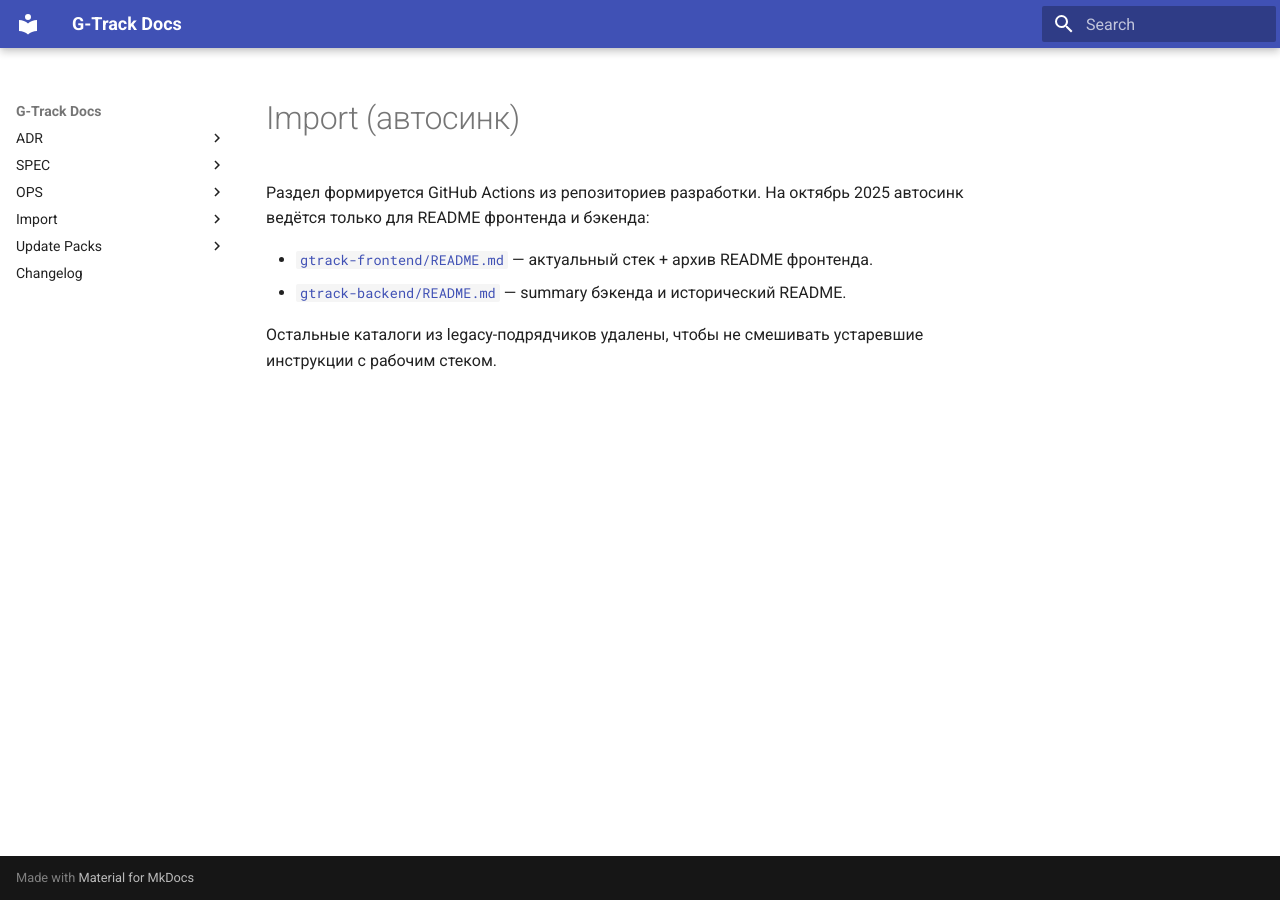
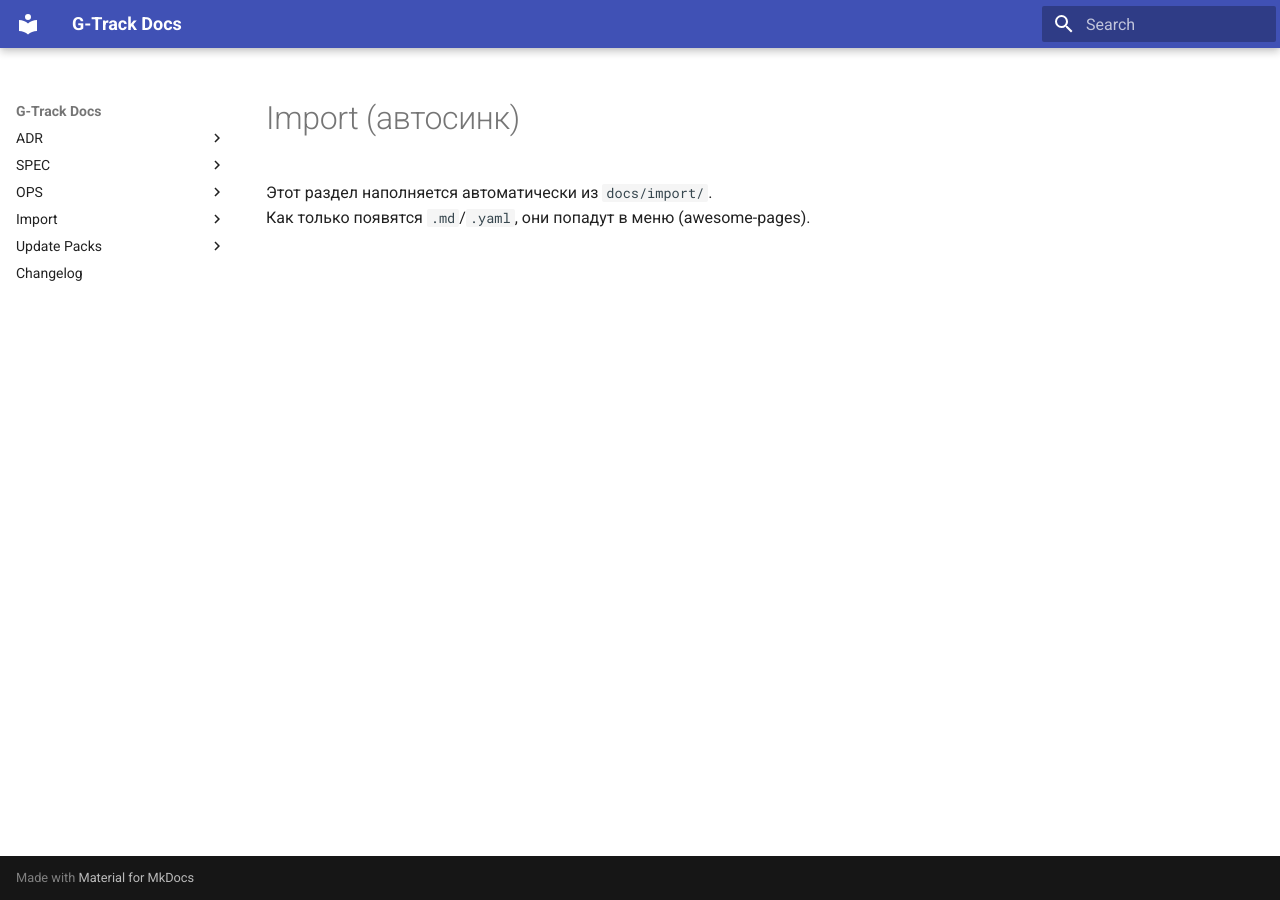
Before and after one commit to tqlismqn/gtrack-docs, an MkDocs documentation site: the page built from docs/import/index.md, in a window 1280 px wide. Built offline with MkDocs 1.6.1 and Material for MkDocs 9.7.7, drawn with Linux system fonts in a browser that asks for light colours.

```diff
--- a/docs/import/index.md
+++ b/docs/import/index.md
@@ -1,9 +1,10 @@
+---
+title: Import (автосинк)
+hide:
+  - toc
+---
+
 # Import (автосинк)
 
-Раздел формируется GitHub Actions из репозиториев разработки.
-На октябрь 2025 автосинк ведётся только для README фронтенда и бэкенда:
-
-- [`gtrack-frontend/README.md`](gtrack-frontend/README.md) — актуальный стек + архив README фронтенда.
-- [`gtrack-backend/README.md`](gtrack-backend/README.md) — summary бэкенда и исторический README.
-
-Остальные каталоги из legacy-подрядчиков удалены, чтобы не смешивать устаревшие инструкции с рабочим стеком.
+Этот раздел наполняется автоматически из `docs/import/`.
+Как только появятся `.md`/`.yaml`, они попадут в меню (awesome-pages).
```
Also changed, not shown: 3 other files.
